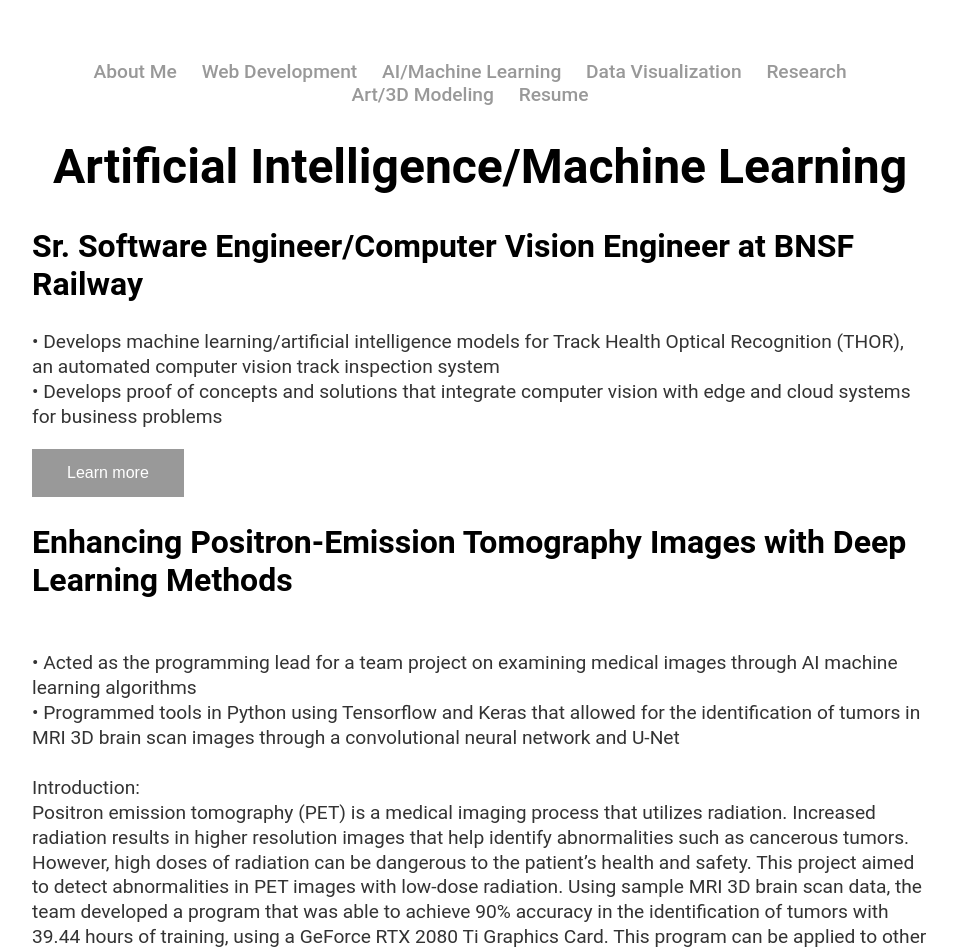
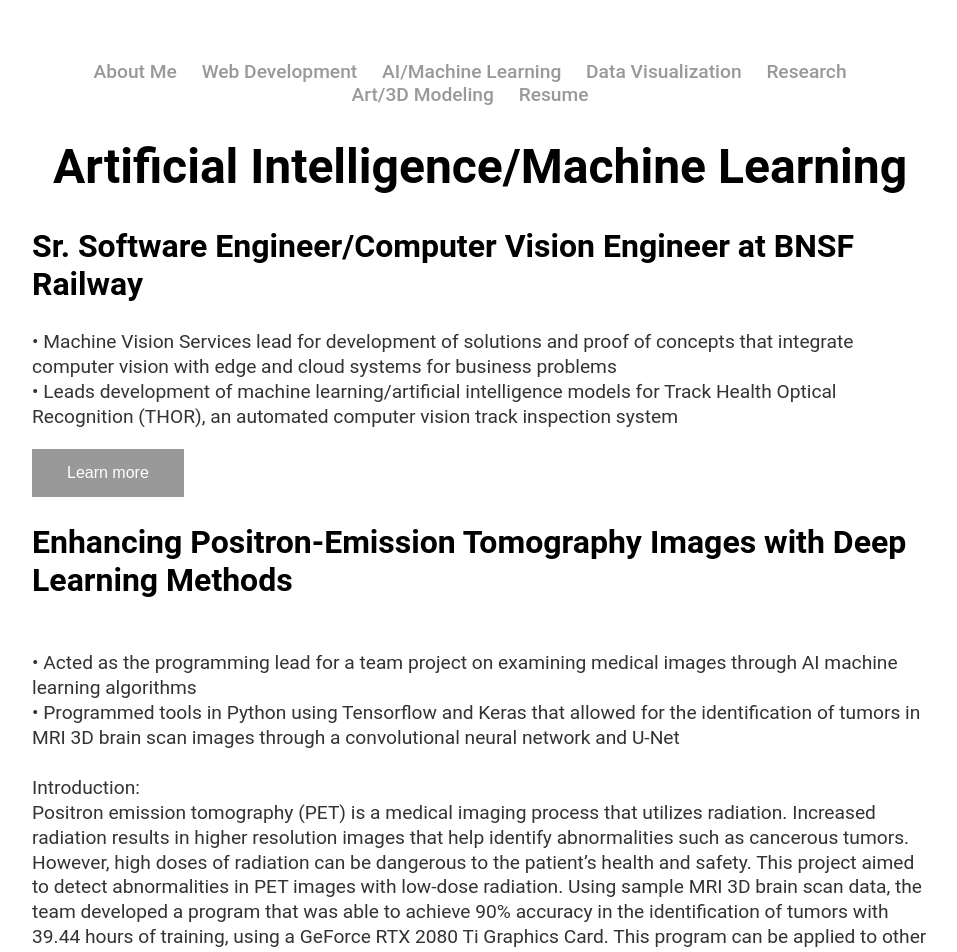
Before and after one commit to vivianbyoung/vivianbyoung, a Jekyll site: the page built from aiml.html, in a window 1280 px wide. Shown: the top 952 px of the page, without its empty margins (160-1117 px from the left). Built offline with Jekyll 4.4.1, drawn with Linux system fonts in a browser that asks for light colours.

Commit message:
Updated resume

```diff
--- a/aiml.html
+++ b/aiml.html
@@ -9,8 +9,8 @@
 <div class="blurb">
 	<h2>Sr. Software Engineer/Computer Vision Engineer at BNSF Railway</h2>
 	<p>
-		• Develops machine learning/artificial intelligence models for Track Health Optical Recognition (THOR), an automated computer vision track inspection system
-		<br>• Develops proof of concepts and solutions that integrate computer vision with edge and cloud systems for business problems
+		• Machine Vision Services lead for development of solutions and proof of concepts that integrate computer vision with edge and cloud systems for business problems
+		<br>• Leads development of machine learning/artificial intelligence models for Track Health Optical Recognition (THOR), an automated computer vision track inspection system
 	</p>
 
 	<a href="https://www.bnsf.com/news-media/railtalk/safety/geo-cars.html" target="_blank" rel="noopener noreferrer"><button>Learn more</button></a>
```
Also changed, not shown: resume.html (+4 -4 lines), 1 other file.
